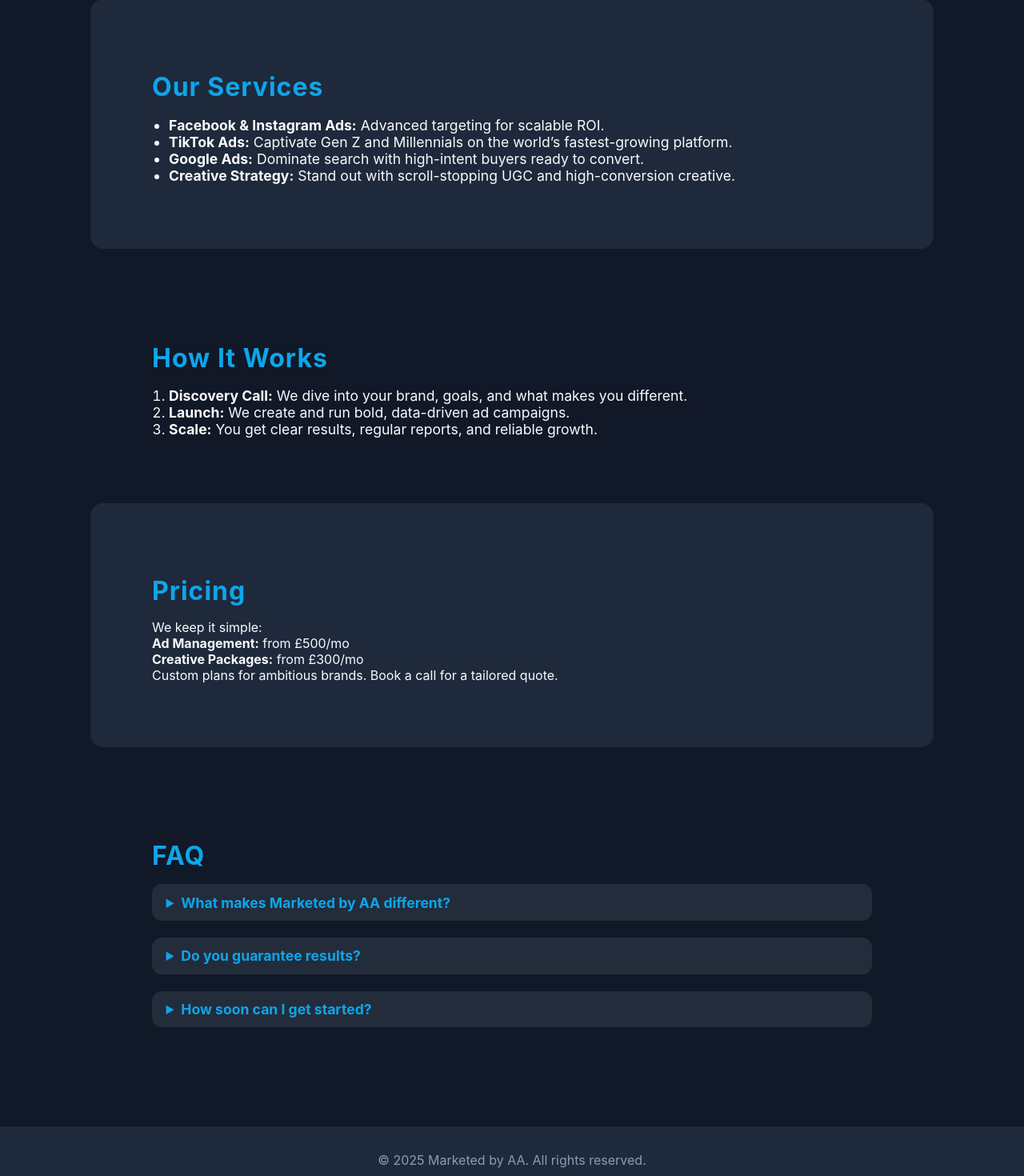
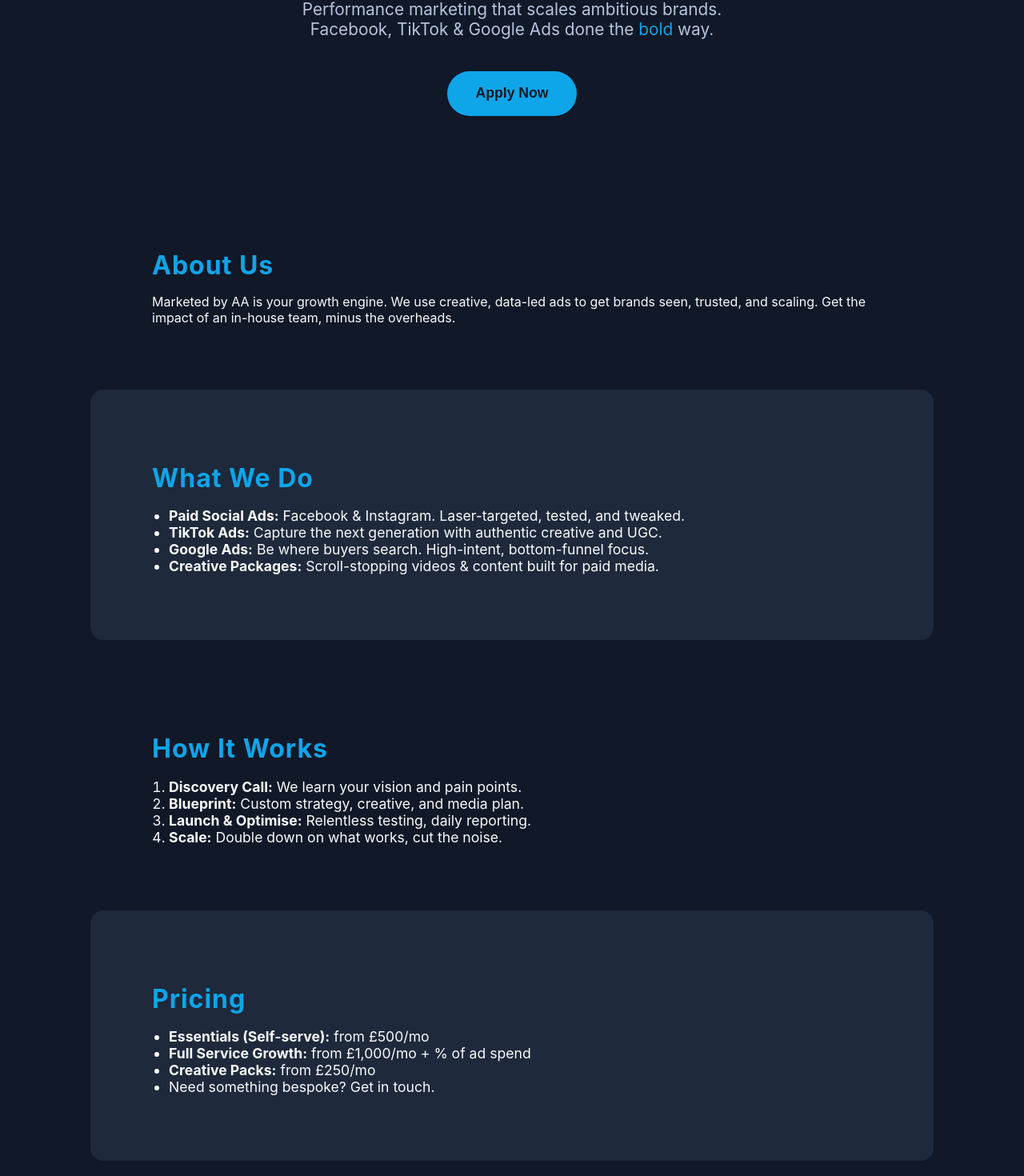
Before and after one commit to aleksangelov1/marketedbyaa-site, a React (Vite) app: page / in a window 1280 px wide. Shown: the part 736-2206 px from the top of the page at 80% size. Built offline with nearby package versions, Linux system fonts and the light colour scheme.

Commit message:
Update App.jsx

```diff
--- a/src/App.jsx
+++ b/src/App.jsx
@@ -8,22 +8,45 @@
     placeholder: "Enter your full name",
   },
   {
-    label: "What's your email address?",
+    label: "Your email address",
     name: "email",
     type: "email",
     placeholder: "Enter your email",
   },
   {
-    label: "What service are you interested in?",
-    name: "service",
-    type: "text",
-    placeholder: "e.g. Facebook Ads, TikTok Ads, Google Ads",
+    label: "Phone number",
+    name: "phone",
+    type: "tel",
+    placeholder: "Enter your phone",
   },
   {
-    label: "Tell us a bit about your business",
+    label: "Which service are you interested in?",
+    name: "service",
+    type: "select",
+    options: [
+      "Facebook & Instagram Ads",
+      "TikTok Ads",
+      "Google Ads",
+      "Creative Content",
+      "Not Sure / Need Advice",
+    ],
+  },
+  {
+    label: "Monthly marketing budget",
+    name: "budget",
+    type: "select",
+    options: [
+      "Under £1,000",
+      "£1,000 - £5,000",
+      "£5,000 - £20,000",
+      "£20,000+",
+    ],
+  },
+  {
+    label: "Tell us about your business (optional)",
     name: "about",
     type: "textarea",
-    placeholder: "Describe your business...",
+    placeholder: "E.g. your niche, goals, current marketing...",
   },
 ];
 
@@ -50,38 +73,59 @@
   if (submitted)
     return (
       <div className="form-card">
-        <h2>Thank you for applying!</h2>
-        <p>We’ll be in touch soon.</p>
-        <button onClick={onBackHome}>Back to Home</button>
+        <h2>Thanks for applying!</h2>
+        <p>
+          We'll get back to you within 24 hours. <br />
+          <button onClick={onBackHome} className="form-btn">
+            Back to Home
+          </button>
+        </p>
       </div>
     );
 
+  const s = steps[step];
   return (
     <form className="form-card" onSubmit={handleNext}>
       <label>
-        {steps[step].label}
-        {steps[step].type === "textarea" ? (
+        {s.label}
+        {s.type === "select" ? (
+          <select
+            required
+            value={form[s.name] || ""}
+            onChange={handleChange}
+            className="form-input"
+          >
+            <option value="">Select an option</option>
+            {s.options.map((opt) => (
+              <option key={opt}>{opt}</option>
+            ))}
+          </select>
+        ) : s.type === "textarea" ? (
           <textarea
-            required
-            value={form[steps[step].name] || ""}
+            value={form[s.name] || ""}
             onChange={handleChange}
-            placeholder={steps[step].placeholder}
+            placeholder={s.placeholder}
+            className="form-input"
+            rows={4}
           />
         ) : (
           <input
-            type={steps[step].type}
-            required
-            value={form[steps[step].name] || ""}
+            required={step !== steps.length - 1}
+            value={form[s.name] || ""}
             onChange={handleChange}
-            placeholder={steps[step].placeholder}
+            placeholder={s.placeholder}
+            className="form-input"
+            type={s.type}
           />
         )}
       </label>
       <div className="form-actions">
-        <button type="button" onClick={handlePrev}>
+        <button type="button" onClick={handlePrev} className="form-btn">
           {step === 0 ? "Back to Home" : "Back"}
         </button>
-        <button type="submit">{step === steps.length - 1 ? "Submit" : "Next"}</button>
+        <button type="submit" className="form-btn blue">
+          {step === steps.length - 1 ? "Submit" : "Next"}
+        </button>
       </div>
       <div className="progress-bar">
         <div style={{ width: `${((step + 1) / steps.length) * 100}%` }} />
@@ -90,7 +134,7 @@
   );
 }
 
-function Section({ title, children, id, dark }) {
+function Section({ id, title, dark, children }) {
   return (
     <section className={`section${dark ? " dark" : ""}`} id={id}>
       <h2>{title}</h2>
@@ -107,10 +151,10 @@
   }
 
   return (
-    <div className="app">
+    <div>
       <nav className="navbar">
-        <div className="logo">
-          <span className="blue">AA</span> Marketing
+        <div className="logo-img">
+          <img src="/logo.png" alt="Marketed by AA Logo" />
         </div>
         <div className="nav-links">
           <a href="#about">About</a>
@@ -123,95 +167,93 @@
           </button>
         </div>
       </nav>
-
       <header className="hero">
         <h1>
-          Scale Your Brand with <span className="blue">Marketed by AA</span>
+          <span className="blue">Marketed by AA</span>
         </h1>
         <p>
-          Results-driven Facebook, TikTok, and Google Ads for bold brands.
+          Performance marketing that scales ambitious brands. <br />
+          Facebook, TikTok & Google Ads done the <span className="blue">bold</span> way.
         </p>
         <button className="hero-cta" onClick={() => setShowForm(true)}>
           Apply Now
         </button>
       </header>
-
-      <Section title="About Us" id="about">
+      <Section id="about" title="About Us">
         <p>
-          Marketed by AA is your dedicated growth partner—combining world-class creative,
-          relentless execution, and transparent reporting. We scale brands profitably,
-          no matter the niche.
+          Marketed by AA is your growth engine. We use creative, data-led ads to get brands seen, trusted, and scaling. Get the impact of an in-house team, minus the overheads.
         </p>
       </Section>
-
-      <Section title="Our Services" id="services" dark>
+      <Section id="services" title="What We Do" dark>
         <ul>
           <li>
-            <b>Facebook & Instagram Ads:</b> Advanced targeting for scalable ROI.
+            <b>Paid Social Ads:</b> Facebook & Instagram. Laser-targeted, tested, and tweaked.
           </li>
           <li>
-            <b>TikTok Ads:</b> Captivate Gen Z and Millennials on the world’s fastest-growing platform.
+            <b>TikTok Ads:</b> Capture the next generation with authentic creative and UGC.
           </li>
           <li>
-            <b>Google Ads:</b> Dominate search with high-intent buyers ready to convert.
+            <b>Google Ads:</b> Be where buyers search. High-intent, bottom-funnel focus.
           </li>
           <li>
-            <b>Creative Strategy:</b> Stand out with scroll-stopping UGC and high-conversion creative.
+            <b>Creative Packages:</b> Scroll-stopping videos & content built for paid media.
           </li>
         </ul>
       </Section>
-
-      <Section title="How It Works" id="how">
+      <Section id="how" title="How It Works">
         <ol>
           <li>
-            <b>Discovery Call:</b> We dive into your brand, goals, and what makes you different.
+            <b>Discovery Call:</b> We learn your vision and pain points.
           </li>
           <li>
-            <b>Launch:</b> We create and run bold, data-driven ad campaigns.
+            <b>Blueprint:</b> Custom strategy, creative, and media plan.
           </li>
           <li>
-            <b>Scale:</b> You get clear results, regular reports, and reliable growth.
+            <b>Launch & Optimise:</b> Relentless testing, daily reporting.
+          </li>
+          <li>
+            <b>Scale:</b> Double down on what works, cut the noise.
           </li>
         </ol>
       </Section>
-
-      <Section title="Pricing" id="pricing" dark>
-        <p>
-          We keep it simple:
-          <br />
-          <b>Ad Management:</b> from £500/mo
-          <br />
-          <b>Creative Packages:</b> from £300/mo
-          <br />
-          Custom plans for ambitious brands. Book a call for a tailored quote.
-        </p>
+      <Section id="pricing" title="Pricing" dark>
+        <ul>
+          <li>
+            <b>Essentials (Self-serve):</b> from £500/mo
+          </li>
+          <li>
+            <b>Full Service Growth:</b> from £1,000/mo + % of ad spend
+          </li>
+          <li>
+            <b>Creative Packs:</b> from £250/mo
+          </li>
+          <li>
+            Need something bespoke? <span className="blue">Get in touch.</span>
+          </li>
+        </ul>
       </Section>
-
-      <Section title="FAQ" id="faq">
+      <Section id="faq" title="FAQ">
         <details>
           <summary>What makes Marketed by AA different?</summary>
           <p>
-            100% personalized, proactive, and data-driven. We act as your in-house team—without the payroll headaches.
+            Real partnership, not just reporting. No bloat, no nonsense, just real, honest scaling.
           </p>
         </details>
         <details>
-          <summary>Do you guarantee results?</summary>
+          <summary>What niches do you work with?</summary>
           <p>
-            We guarantee hustle, radical honesty, and transparent reporting. No agency can ethically guarantee sales, but we do guarantee relentless effort and strategic testing.
+            Ecom, info products, local business, SaaS—if it can scale, we can run ads for it.
           </p>
         </details>
         <details>
-          <summary>How soon can I get started?</summary>
+          <summary>How fast do you launch?</summary>
           <p>
-            Most brands launch within 1 week of signing up.
+            Most brands launch in 3–5 days after onboarding.
           </p>
         </details>
       </Section>
-
       <footer>
-        <span>
-          &copy; {new Date().getFullYear()} Marketed by AA. All rights reserved.
-        </span>
+        &copy; {new Date().getFullYear()} Marketed by AA. Website by AA.
       </footer>
     </div>
   );
```
